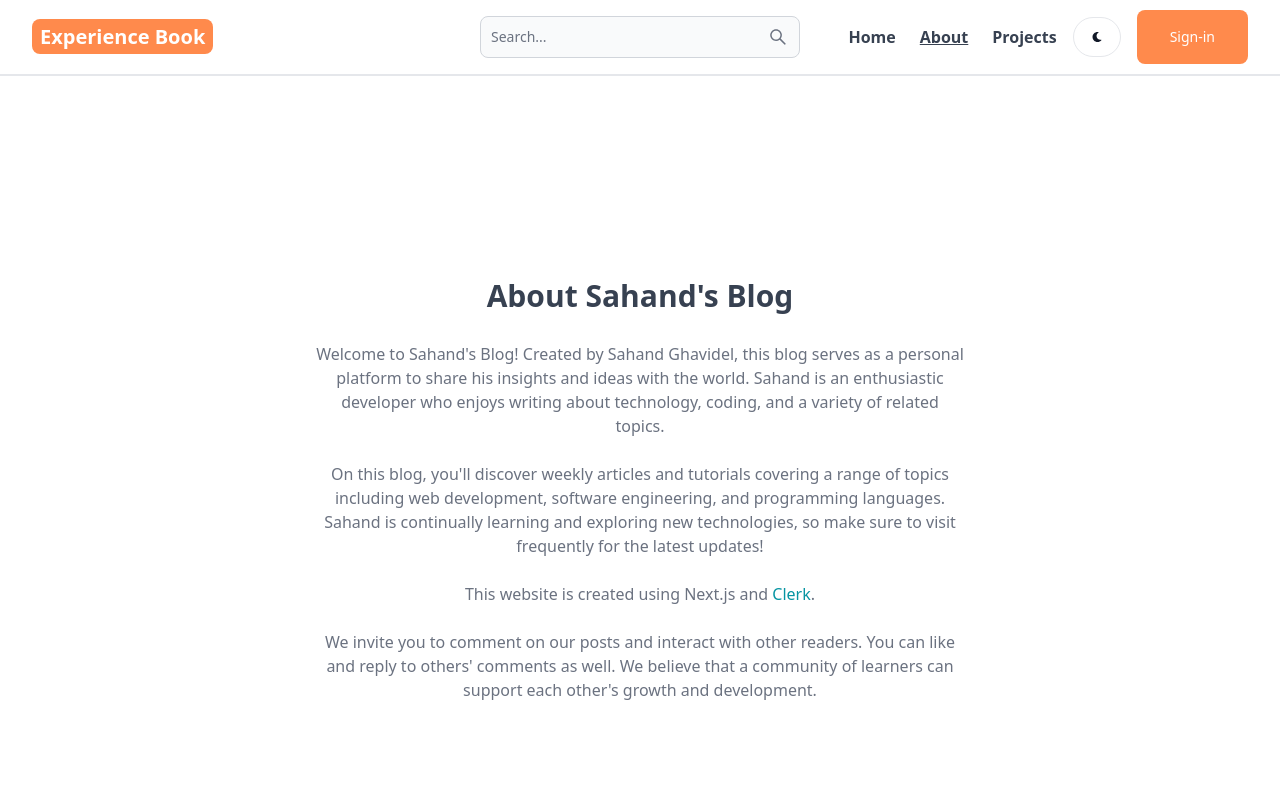
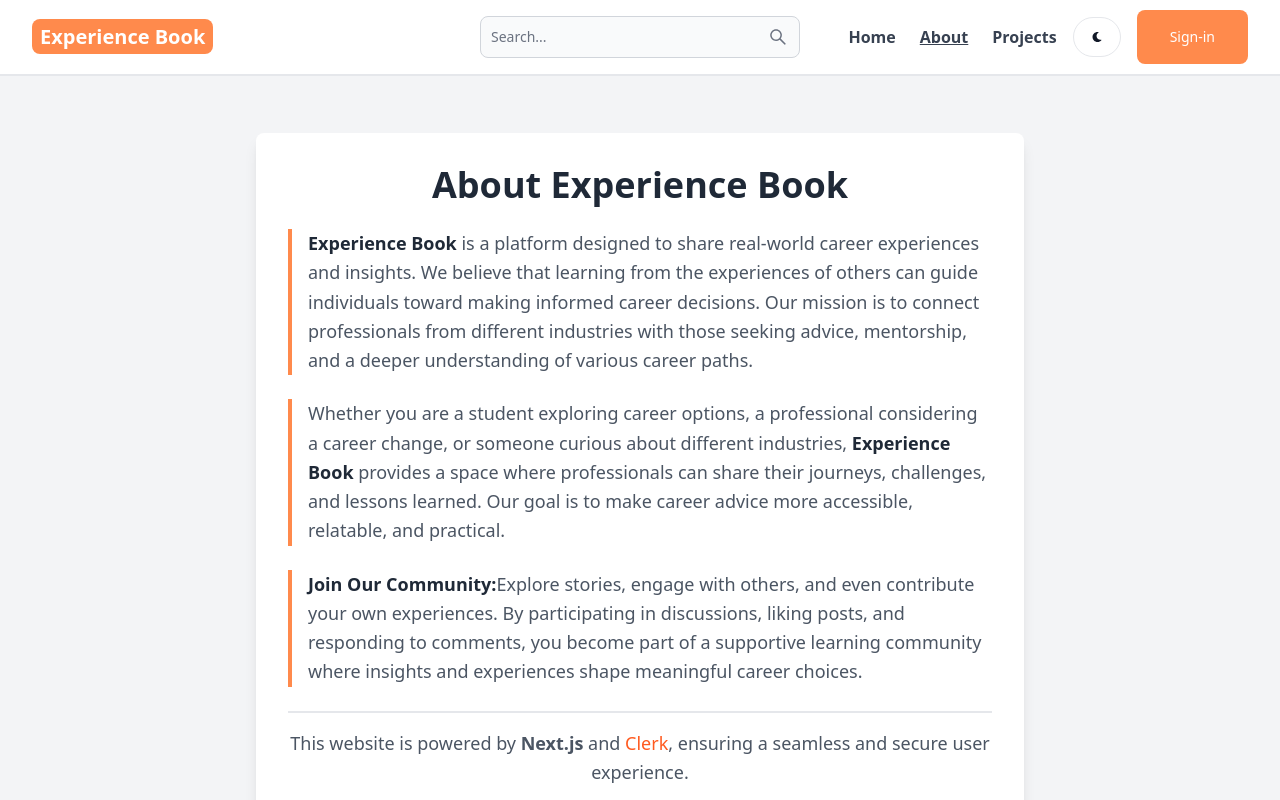
Before and after one commit to SerkanDiner/next-blog, a Next.js app: page /about in a window 1280 px wide. Shown: the top 800 px of the page. Built offline with nearby package versions, Linux system fonts and the light colour scheme; no server answers.

Commit message:
made some changes on about page

```diff
--- a/src/app/about/page.jsx
+++ b/src/app/about/page.jsx
@@ -1,46 +1,45 @@
 export default function About() {
     return (
-      <div className='min-h-screen flex items-center justify-center'>
-        <div className='max-w-2xl mx-auto p-3 text-center'>
-          <div>
-            <h1 className='text-3xl font font-semibold text-center my-7'>
-              About Sahand&apos;s Blog
+      <div className='min-h-screen flex items-center justify-center bg-gray-100 dark:bg-gray-900 p-6'>
+        <div className='max-w-3xl mx-auto bg-white dark:bg-gray-800 shadow-lg rounded-lg p-8'>
+          <h1 className='text-4xl font-bold text-gray-800 dark:text-white text-center mb-6'>
+            About Experience Book
           </h1>
-            <div className='text-md text-gray-500 flex flex-col gap-6'>
-              <p>
-                Welcome to Sahand&apos;s Blog! Created by Sahand Ghavidel, this blog
-                serves as a personal platform to share his insights and ideas with
-                the world. Sahand is an enthusiastic developer who enjoys writing
-                about technology, coding, and a variety of related topics.
+
+          <div className='text-lg text-gray-600 dark:text-gray-300 flex flex-col gap-6 leading-relaxed text-center md:text-left'>
+
+            <p className='border-l-4 border-orange-400 pl-4'>
+              <strong className="text-gray-800 dark:text-white">Experience Book</strong> is a platform designed to share real-world career experiences and insights.
+              We believe that learning from the experiences of others can guide individuals toward making informed career decisions.
+              Our mission is to connect professionals from different industries with those seeking advice, mentorship,
+              and a deeper understanding of various career paths.
             </p>
 
-              <p>
-                On this blog, you&apos;ll discover weekly articles and tutorials
-                covering a range of topics including web development, software
-                engineering, and programming languages. Sahand is continually
-                learning and exploring new technologies, so make sure to visit
-                frequently for the latest updates!
+            <p className='border-l-4 border-orange-400 pl-4'>
+              Whether you are a student exploring career options, a professional considering a career change,
+              or someone curious about different industries, <strong className="text-gray-800 dark:text-white">Experience Book</strong> provides a space where professionals
+              can share their journeys, challenges, and lessons learned. Our goal is to make career advice more accessible,
+              relatable, and practical.
             </p>
 
-              <p>
-                This website is created using Next.js and{' '}
+            <p className='border-l-4 border-orange-400 pl-4'>
+              <strong className="text-gray-800 dark:text-white">Join Our Community:</strong>
+              Explore stories, engage with others, and even contribute your own experiences.
+              By participating in discussions, liking posts, and responding to comments,
+              you become part of a supportive learning community where insights and experiences shape meaningful career choices.
+            </p>
+
+            <p className='border-t-2 pt-4 text-center'>
+              This website is powered by <strong>Next.js</strong> and{' '}
               <a
                 href='https://go.clerk.com/fgJHKlt'
                 target='_blank'
-                  className='text-teal-500 hover:underline'
+                className='text-orange-500 hover:underline'
               >
                 Clerk
               </a>
-                .
+              , ensuring a seamless and secure user experience.
             </p>
-
-              <p>
-                We invite you to comment on our posts and interact with other
-                readers. You can like and reply to others&apos; comments as well. We
-                believe that a community of learners can support each other&apos;s
-                growth and development.
-              </p>
-            </div>
           </div>
         </div>
       </div>
```
Lines whose indentation alone changed are shown as unchanged.
